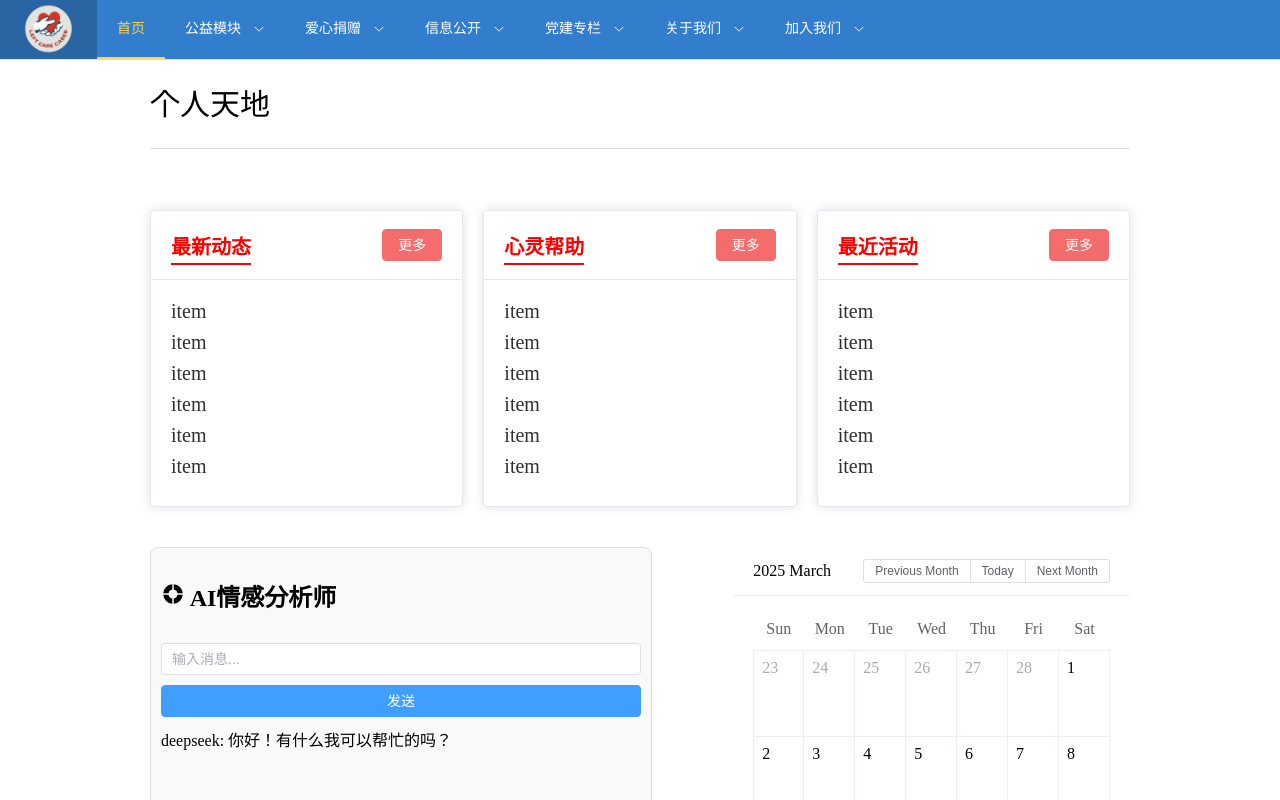
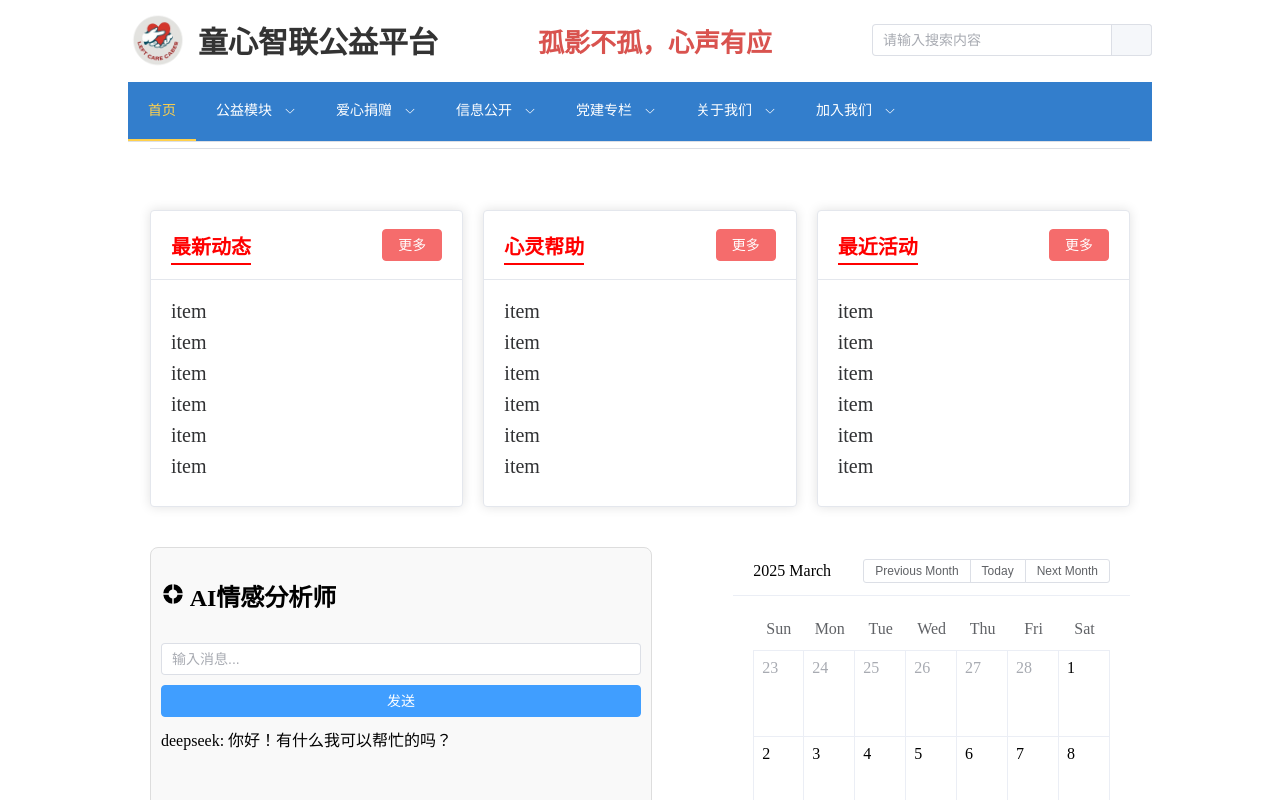
Before and after one commit to Bayeeaa/liushou, a Vue app: page /charity in a window 1280 px wide. Shown: the top 800 px of the page. Built offline with nearby package versions, Linux system fonts and the light colour scheme.

Commit message:
header上面加入logo和标语和搜索框

```diff
--- a/src/components/Header.vue
+++ b/src/components/Header.vue
@@ -1,15 +1,33 @@
 <template>
-  <el-menu
-    :default-active="activeIndex2"
-    class="el-menu-demo"
-    mode="horizontal"
-    background-color="#337ecc"
-    text-color="#fff"
-    active-text-color="#ffd04b"
-    @select="handleSelect"
-  >
-  <el-menu-item index="0"><img src="../assets/logo.png"></el-menu-item>
-    <!-- <div class="flex-grow" /> -->
+    <!-- 上半部分：Logo、平台名称、标语、搜索框 -->
+    <div class="header-top">
+      <!-- 左侧：Logo + 平台名称 -->
+      <div class="logo-and-name">
+        <img class="logo-img" src="@/assets/logo.png" alt="Logo" />
+        <span class="platform-name">童心智联公益平台</span>
+      </div>
+
+      <!-- 中间：标语 -->
+      <div class="slogan">
+        <h1>孤影不孤，心声有应</h1>
+      </div>
+
+      <!-- 右侧：搜索框 -->
+      <div class="search-box">
+        <el-input v-model="searchQuery" placeholder="请输入搜索内容" clearable @keyup.enter="handleSearch">
+          <template #append>
+            <el-button @click="handleSearch">
+              <i class="el-icon-search"></i>
+            </el-button>
+          </template>
+        </el-input>
+      </div>
+    </div>
+
+    <!-- 下半部分：导航菜单 -->
+    <div class="nav-menu-container">
+      <el-menu :default-active="activeIndex2" class="nav-menu" mode="horizontal" background-color="#337ecc"
+        text-color="#fff" active-text-color="#ffd04b" @select="handleSelect">
         <el-menu-item index="1">首页</el-menu-item>
 
         <el-sub-menu index="2">
@@ -58,44 +76,46 @@
           <el-menu-item index="7-4">联系我们</el-menu-item>
         </el-sub-menu>
       </el-menu>
+    </div>
 </template>
 
 <script lang="ts" setup>
-import { ref } from 'vue'
+import { ref } from 'vue';
 import { useRouter } from 'vue-router';
 
 const router = useRouter();
-const activeIndex2 = ref('1')
-const handleSelect = (key: string, keyPath: string[]) => { //添加路径
-  const routes = {
-  '0':'/home',
-  '1':'/home',
+const searchQuery = ref("");
+const activeIndex2 = ref('1');
 
+const handleSearch = () => {
+  if (searchQuery.value.trim()) {
+    router.push({ path: "/search", query: { q: searchQuery.value } });
+  }
+};
+
+const handleSelect = (key: string) => {
+  const routes: Record<string, string> = {
+    '1': '/home',
     // 公益模块
     '2-1': '/charity/children',
     '2-2': '/charity/parents',
     '2-3': '/charity/ngo',
-
     // 爱心捐赠
     '3-1': '/donation/certificate',
     '3-2': '/donation/subsidy',
     '3-3-1': '/donation/methods/one',
     '3-3-2': '/donation/methods/two',
     '3-3-3': '/donation/methods/three',
-
     // 信息公开
     '4-1': '/info/report',
     '4-2': '/info/finance',
-
     // 党建专栏
     '5-1': '/party/report',
-
     // 关于我们
     '6-1': '/about/members',
     '6-2': '/about/constitution',
     '6-3': '/about/rules',
     '6-4': '/about/centre',
-
     // 加入我们
     '7-1': '/join/volunteer/general',
     '7-2': '/join/volunteer/professional',
@@ -103,46 +123,97 @@ const handleSelect = (key: string, keyPath: string[]) => { //添加路径
     '7-4': '/join/contact'
   };
 
-  //登录验证
-  if(key[0]==='2'){
-    is_login(routes,key);
-  }else router.push(routes[key as keyof typeof routes]);
+  // 示例登录验证（仅针对公益模块）
+  if (key.startsWith('2')) {
+    isLogin(routes[key]);
+  } else {
+    router.push(routes[key]);
+  }
+};
+
+const isLogin = (path: string) => {
+  try {
+    const token = localStorage.getItem('access_token');
+    const identity = localStorage.getItem("user_identity");
+    if (token && identity && path.includes(identity)) {
+      router.push(path);
+    } else {
+      router.push('/login');
+    }
+  } catch (error) {
+    console.error("登录验证错误", error);
+    router.push('/login');
+  }
+};
+</script>
+
+<style scoped>
+.header-container {
+  display: flex;
+  flex-direction: column;
 }
 
-const is_login = (routes:any,key:any) => {
-  try {
-    const token = localStorage.getItem('access_token');
-    const identity = localStorage.getItem("user_identity")
-    if (routes[key].substring(9) === identity && token) {
-      router.push(routes[key]);
-    }
-    else{
-      router.push('/login')
-    }
-  } catch (error) {
-
-  }
+/* 上半部分：Logo Header */
+.header-top {
+  width:80%;
+  margin: 0 auto;
+  padding: 10px 20px;
+  display: flex;
+  align-items: center;
+  justify-content: space-between;
+  background: #ffffff;
+  /* 改为白色边框，使整体更柔和 */
+  border-bottom: 2px solid #ffffff;
 }
 
+/* 左侧：Logo 与平台名称 */
+.logo-and-name {
+  display: flex;
+  align-items: center;
+  gap: 10px;
+}
 
+.logo-img {
+  width: 60px;
+  height: auto;
+}
 
-</script>
+.platform-name {
+  /*改成楷体字体*/
+  font-family: KaiTi;
+  font-size: 30px;
+  font-weight: bold;
+  color: #333;
+  white-space: nowrap;
+}
 
-<style>
-.flex-grow {
+/* 中间：标语 */
+.slogan {
+  font-family: KaiTi;
+  text-align: center;
   flex-grow: 1;
 }
 
-/* .el-menu {
-  display: flex;
-  justify-content: space-between;
-} */
-
-/* 防止图片挤压，图片居中显示，多余的会被裁剪 */
-img {
-  width:100%;
-  height:100%;
-  object-fit: cover;
+.slogan h1 {
+  font-size: 26px;
+  font-weight: bold;
+  color: #d9534f;
+  margin: 0;
 }
 
+/* 右侧：搜索框 */
+.search-box {
+  width: 280px;
+}
+
+/* 下半部分：导航菜单 */
+.nav-menu {
+  width:80%;
+  margin: 0 auto;
+}
+/* 让菜单整体更美观，可在这里加一些间距 */
+.nav-menu-container el-menu {
+  /* 如果想稍微加点上/下内边距 */
+  padding: 0 10px;
+}
 </style>
```
Also changed, not shown: src/views/home.vue (+27 -201 lines). Lines whose indentation alone changed are shown as unchanged.
